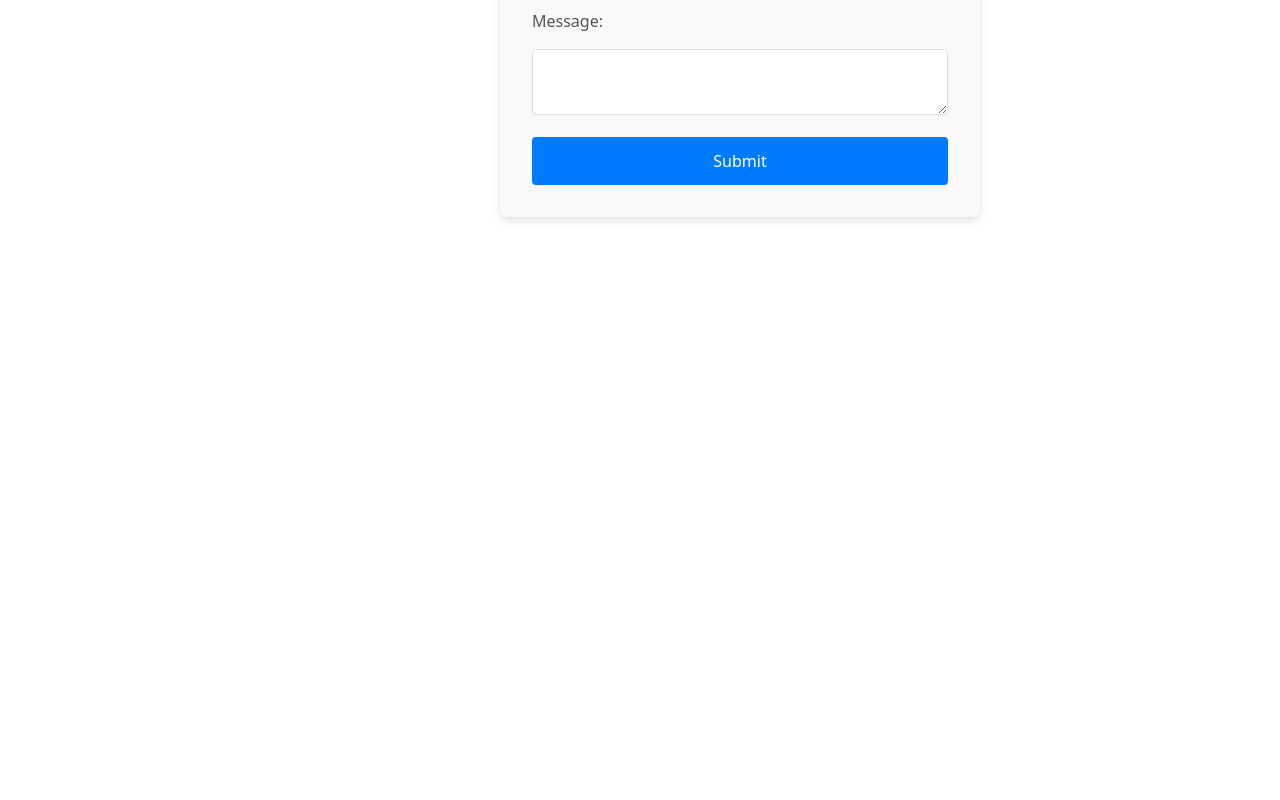
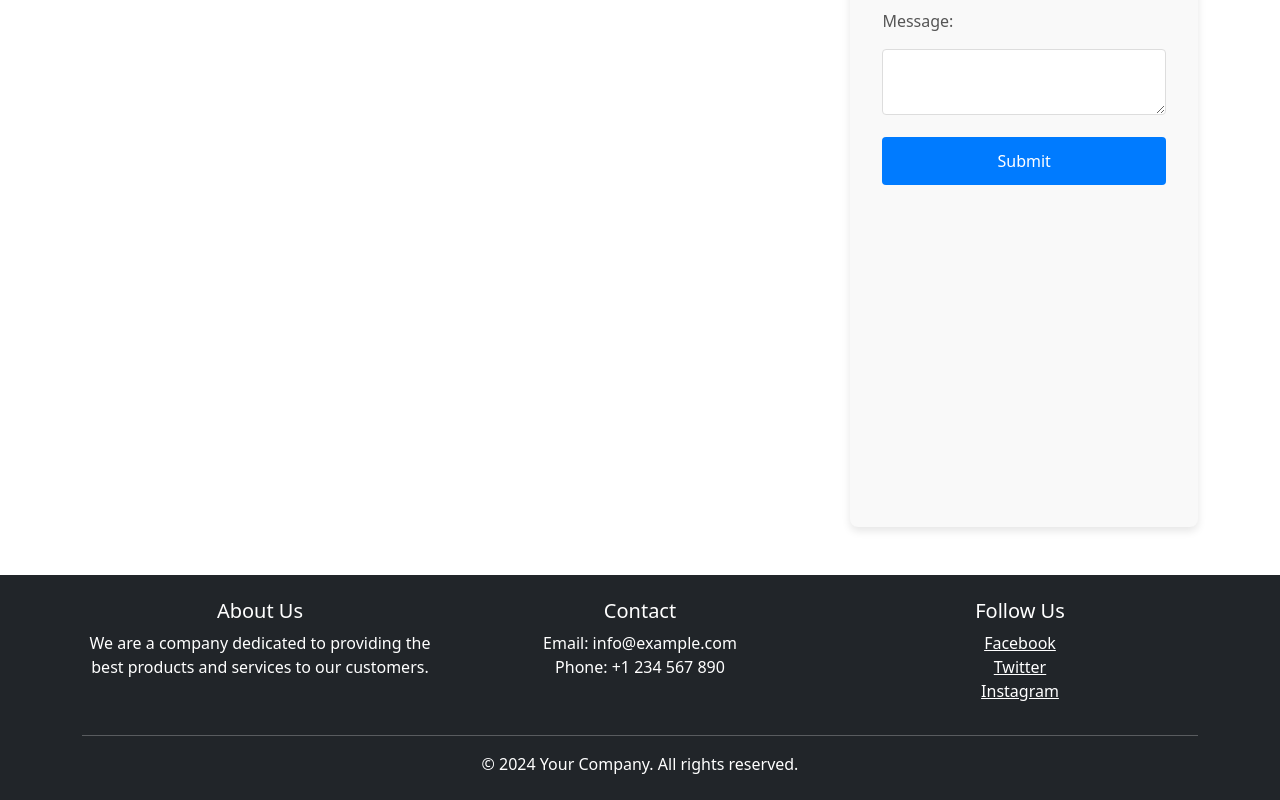
Before and after one commit to mihretue/MegaMart, a React (Create React App) app in the folder megamart/: page /contact in a window 1280 px wide. Shown: the part 419-1219 px from the top of the page. Before the commit the page ends 800 px from the top, so only its background shows below. Built offline with nearby package versions, Linux system fonts and the light colour scheme.

Commit message:
setting up sidebar and footer

```diff
--- a/megamart/package.json
+++ b/megamart/package.json
@@ -10,6 +10,7 @@
     "@testing-library/user-event": "^13.5.0",
     "antd": "^5.19.3",
     "bootstrap": "^5.3.3",
+    "bootstrap-icons": "^1.11.3",
     "mongoose": "^8.5.1",
     "react": "^18.3.1",
     "react-bootstrap": "^2.10.4",
--- a/megamart/src/App.css
+++ b/megamart/src/App.css
@@ -6,4 +6,6 @@
     flex: 1;
     padding: 20px;
     margin-left: '-16rem';
+
+
 }
--- a/megamart/src/App.js
+++ b/megamart/src/App.js
@@ -5,6 +5,7 @@ import HomePage from "./page/HomePage";
 import AboutPage from "./page/AboutPage";
 import Contact from "./page/Contact";
 import SideBar from "./component/SideBar";
+import Footer from "./component/Footer";
 import './App.css'
 
 function App() {
@@ -23,6 +24,7 @@ function App() {
             </Routes>
           </div>
           </main>
+          <Footer/>
       </div>
     </BrowserRouter>
   );
--- a/megamart/src/component/FeaturedProducts.jsx
+++ b/megamart/src/component/FeaturedProducts.jsx
@@ -1,9 +1,34 @@
 import React from 'react'
+import { EditOutlined, EllipsisOutlined, SettingOutlined } from '@ant-design/icons'
+import {Avatar, Card} from 'antd'
 
+const {Meta} = Card;
 export default function FeaturedProducts() {
   return (
-    <div>
-
-    </div>
+    <div className="featured-products">
+      <h2>Featured Products</h2>
+<Card
+    style={{
+      width: 300,
+    }}
+    cover={
+      <img
+        alt="example"
+        src="https://gw.alipayobjects.com/zos/rmsportal/JiqGstEfoWAOHiTxclqi.png"
+      />
+    }
+    actions={[
+      <SettingOutlined key="setting" />,
+      <EditOutlined key="edit" />,
+      <EllipsisOutlined key="ellipsis" />,
+    ]}
+  >
+    <Meta
+      avatar={<Avatar src="https://api.dicebear.com/7.x/miniavs/svg?seed=8" />}
+      title="Card title"
+      description="This is the description"
+    />
+  </Card>
+  </div>
   )
 }
--- /dev/null
+++ b/megamart/src/component/Footer.jsx
@@ -0,0 +1,49 @@
+import React from 'react'
+
+export default function Footer() {
+  return (
+    <footer className="bg-dark text-white mt-5 p-4 text-center">
+      <div className="container">
+        <div className="row">
+          <div className="col-md-4">
+            <h5>About Us</h5>
+            <p>
+              We are a company dedicated to providing the best products and
+              services to our customers.
+            </p>
+          </div>
+          <div className="col-md-4">
+            <h5>Contact</h5>
+            <p>
+              Email: info@example.com
+              <br />
+              Phone: +1 234 567 890
+            </p>
+          </div>
+          <div className="col-md-4">
+            <h5>Follow Us</h5>
+            <ul className="list-unstyled">
+              <li>
+                <a href="#" className="text-white">
+                  Facebook
+                </a>
+              </li>
+              <li>
+                <a href="#" className="text-white">
+                  Twitter
+                </a>
+              </li>
+              <li>
+                <a href="#" className="text-white">
+                  Instagram
+                </a>
+              </li>
+            </ul>
+          </div>
+        </div>
+        <hr />
+        <p className="mb-0">&copy; 2024 Your Company. All rights reserved.</p>
+      </div>
+    </footer>
+  )
+}
--- a/megamart/src/component/LandPage.jsx
+++ b/megamart/src/component/LandPage.jsx
@@ -2,6 +2,7 @@ import React from 'react'
 import { Carousel } from 'antd';
 import MegaMartBillboard9 from '../image/MegaMartBillboard9.png'
 import MegaMartBillboard10 from '../image/MegaMartBillboard10.png'
+import './component.css'
 
 const contentStyle = {
   height: '50rem',
@@ -17,7 +18,7 @@ const ImageData = [
 
 export default function LandPage() {
   return (
-    <div style={{ width: '90rem', marginLeft: '-16rem', height: '100vh' }}>
+    <div style={{ width: '90rem', height: '100vh', justifyContent:'center'}} className='sider-adjusted'>
       <Carousel autoplay>
         {ImageData.map((item) => (
           <div key={item.key}>
--- a/megamart/src/component/SideBar.jsx
+++ b/megamart/src/component/SideBar.jsx
@@ -1,14 +1,9 @@
-import React, { useState } from 'react';
+import React, { useState, useEffect } from 'react';
 import { Layout, Menu } from 'antd';
+import { Link } from 'react-router-dom';
 import './component.css'
 
-import {
-  UserOutlined,
-  VideoCameraOutlined,
-  UploadOutlined,
-} from '@ant-design/icons';
 
-const { Sider} = Layout;
 
 export default function SideBar() {
     const [collapsed, setCollapsed] = useState(false)
@@ -18,20 +13,36 @@ export default function SideBar() {
     }
 
     return (
-
-            <Sider trigger={null} collapsible collapsed={collapsed} className="sider-adjusted" >
-                <div className="logo" />
-                <Menu theme="white" mode="inline" defaultSelectedKeys={['1']}>
-                <Menu.Item key="1" icon={<UserOutlined />}>
-                    nav 1
-                </Menu.Item>
-                <Menu.Item key="2" icon={<VideoCameraOutlined />}>
-                    nav 2
-                </Menu.Item>
-                <Menu.Item key="3" icon={<UploadOutlined />}>
-                    nav 3
-                </Menu.Item>
-                </Menu>
-            </Sider>
+        <div class="container-fluid new_sider">
+    <div class="row flex-nowrap">
+        <div class="col-auto col-md-3 col-xl-2 px-sm-2 px-0 ">
+            <div class="d-flex flex-column align-items-center align-items-sm-start px-3 pt-2 text-white min-vh-100">
+                <ul class="nav nav-pills flex-column mb-sm-auto mb-0 align-items-center align-items-sm-start" id="menu">
+                    <li class="nav-item">
+                        <Link to="#" class="nav-link align-middle px-0">
+                            <i class="fs-4 bi-house"></i> <span class="ms-1 d-none d-sm-inline">Home</span>
+                        </Link>
+                    </li>
+                    <li>
+                        <Link to="#submenu1" data-bs-toggle="collapse" class="nav-link px-0 align-middle">
+                            <i class="fs-4 bi-speedometer2"></i> <span class="ms-1 d-none d-sm-inline">Dashboard</span> </Link>
+                    </li>
+                    <li>
+                        <Link to="#" class="nav-link px-0 align-middle">
+                            <i class="fs-4 bi-table"></i> <span class="ms-1 d-none d-sm-inline">Orders</span></Link>
+                    </li>
+                    <li>
+                        <Link to="#submenu3" data-bs-toggle="collapse" class="nav-link px-0 align-middle">
+                            <i class="fs-4 bi-grid"></i> <span class="ms-1 d-none d-sm-inline">Products</span> </Link>
+                    </li>
+                    <li>
+                        <Link to="#" class="nav-link px-0 align-middle">
+                            <i class="fs-4 bi-people"></i> <span class="ms-1 d-none d-sm-inline">Customers</span> </Link>
+                    </li>
+                </ul>
+            </div>
+        </div>
+    </div>
+</div>
     )
 }
--- a/megamart/src/component/component.css
+++ b/megamart/src/component/component.css
@@ -9,9 +9,12 @@
 
 .sider-adjusted {
     position: relative;
-    left: -18rem;
+    left: -10rem;
 }
-
+.new_sider{
+  position: relative;
+  left: -17rem;
+}
 .trigger:hover {
   color: #1890ff;
 }
@@ -25,7 +28,13 @@
   margin: 16px;
   background: rgba(255, 255, 255, 0.2);
 }
-
+/* for the carousel page*/
+.slider-page{
+    @media screen and (min-width: 900px){
+        width:50rem !important;
+        height: 45rem !important;
+    }
+}
 
 /* YourComponent.css */
 .carousel-container {
--- a/megamart/src/index.js
+++ b/megamart/src/index.js
@@ -5,6 +5,7 @@ import App from './App';
 import 'antd/dist/reset.css'; // for antd version 5.x or later
 import 'bootstrap/dist/css/bootstrap.min.css';
 import 'bootstrap/dist/js/bootstrap.bundle.min';
+import 'bootstrap-icons/font/bootstrap-icons.css';
 
 const root = ReactDOM.createRoot(document.getElementById('root'));
 root.render(
--- a/megamart/src/page/HomePage.jsx
+++ b/megamart/src/page/HomePage.jsx
@@ -1,9 +1,11 @@
 import React from 'react'
 import LandPage from '../component/LandPage'
+import FeaturedProducts from '../component/FeaturedProducts'
 export default function HomePage() {
   return (
     <div>
       <LandPage/>
+      <FeaturedProducts/>
     </div>
   )
 }
```
Also changed, not shown: 1 other file (tests, documents, lock files or other folders).
